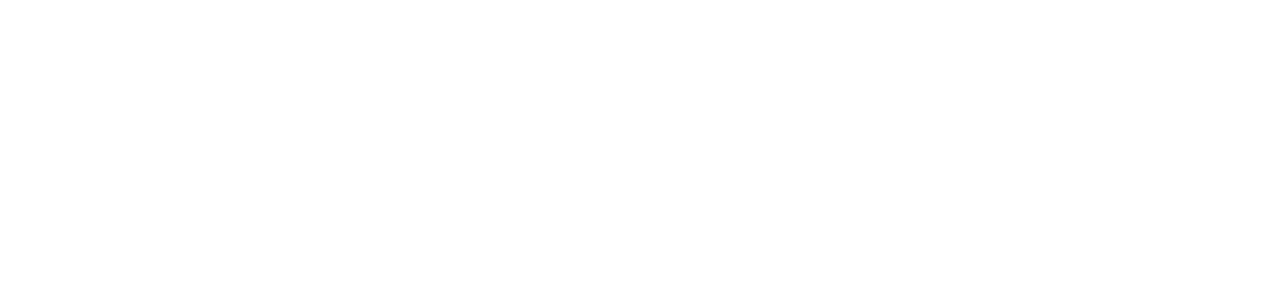
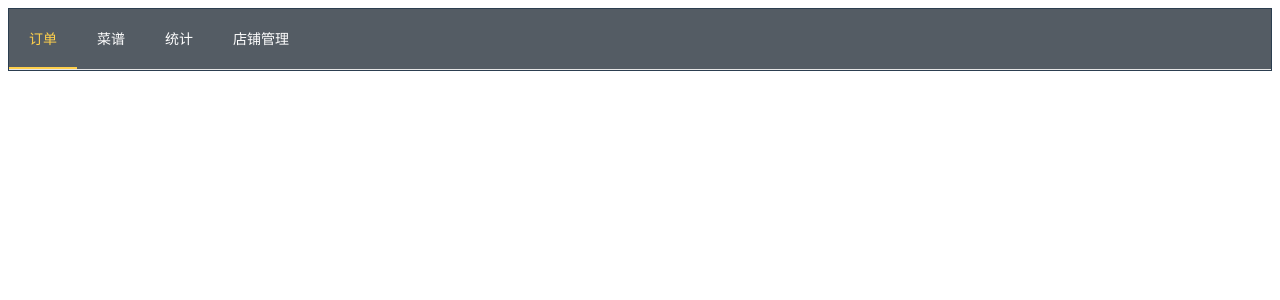
Before and after one commit to OurTeam233/canteen, a Vue app: page /#/Ordering in a window 1280 px wide. Shown: the top 300 px of the page. Built offline with nearby package versions, Linux system fonts and the light colour scheme.

Commit message:
修改布局

```diff
--- a/src/App.vue
+++ b/src/App.vue
@@ -1,20 +1,23 @@
 <template>
   <div id="app">
+
     <router-view />
   </div>
 
 </template>
 
 <script>
-import HelloWorld from './components/HelloWorld.vue'
-import Login from './views/Login.vue'
+import HelloWorld from './components/HelloWorld.vue';
+import Login from './views/Login.vue';
+import Ordering from "./Layout/Ordering";
 
 
 export default {
   name: 'app',
   components: {
     HelloWorld,
-    Login
+    Login,
+    Ordering,
   }
 }
 </script>
@@ -26,6 +29,6 @@
   -moz-osx-font-smoothing: grayscale;
   text-align: center;
   color: #2c3e50;
-  margin-top: 60px;
+  /*margin-top: 60px;*/
 }
 </style>
--- /dev/null
+++ b/src/Layout/Ordering.vue
@@ -0,0 +1,47 @@
+<template>
+    <div class="menu-nav">
+        <el-menu
+                :default-active="activeIndex2"
+                class="el-menu-demo"
+                mode="horizontal"
+                @select="handleSelect"
+                background-color="#545c64"
+                text-color="#fff"
+                active-text-color="#ffd04b">
+            <el-menu-item index="1">订单</el-menu-item>
+            <el-menu-item index="2">菜谱</el-menu-item>
+            <el-menu-item index="3">统计</el-menu-item>
+            <el-menu-item index="4">店铺管理</el-menu-item>
+        </el-menu>
+    </div>
+</template>
+
+<script>
+    export default {
+        name: "Ordering",
+        data() {
+            return {
+                activeIndex: '1',
+                activeIndex2: '1'
+            };
+        },
+        methods: {
+            handleSelect(key, keyPath) {
+                console.log(key, keyPath);
+            }
+        }
+    }
+</script>
+
+<style scoped>
+    .menu-nav{
+        border: 1px #2c3e50 solid ;
+        background-color: rgb(236,245,255);
+    }
+    .menu{
+        float: right;
+        width: 100%;
+        height: 30px;
+        margin: 0;
+    }
+</style>
--- a/src/router/index.js
+++ b/src/router/index.js
@@ -2,18 +2,27 @@
 import Router from 'vue-router'
 // import Home from '../views/Home.vue'
 import Login from '../views/Login.vue'
+import Ordering from "../Layout/Ordering";
 
 
 Vue.use(Router)
 
-export default new Router({
-	routes: [
+//将路由单独抽出来
+const routes = [
     {
         // 登录页面
         path: '/login',
         name: 'Login',
         component:Login
+    },
+    {
+        //订餐页面
+        path: '/Ordering',
+        name: 'Ordering',
+        component: Ordering,
     }
+]
 
-	]
+export default new Router({
+	routes,
 })
```
Lines whose indentation alone changed are shown as unchanged.
